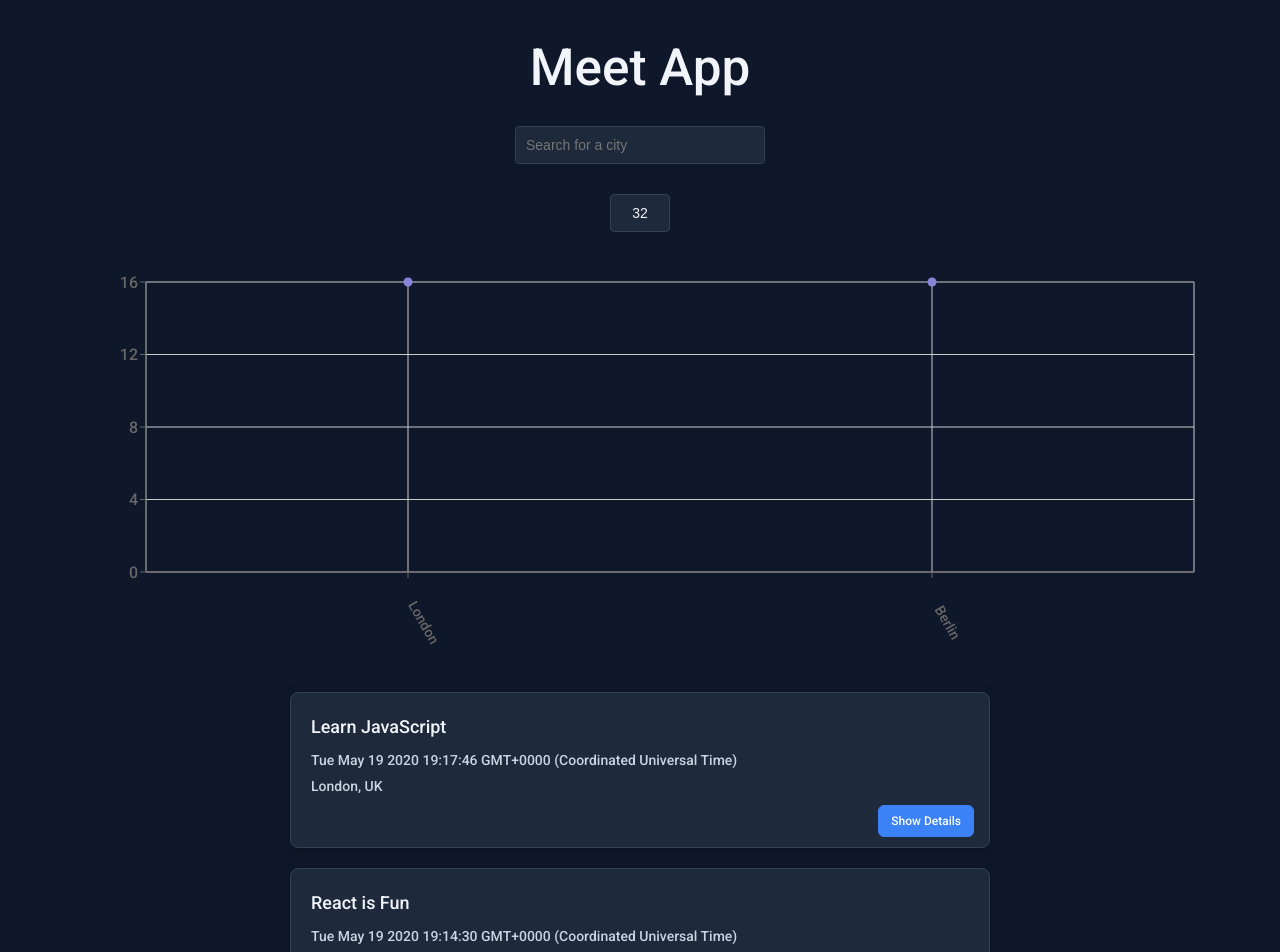
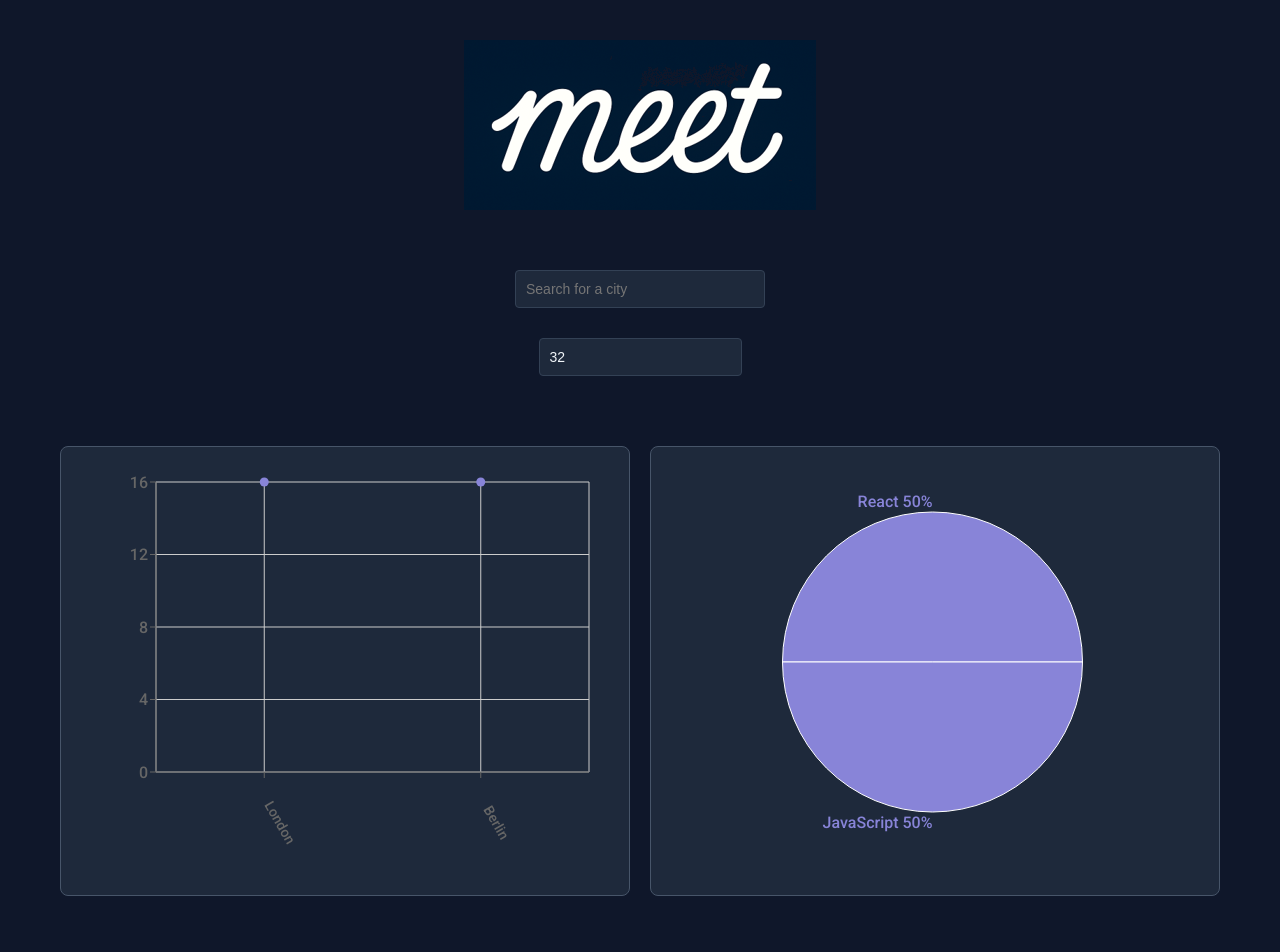
Before and after one commit to Jonnits/meet, a React (Vite) app: page / in a window 1280 px wide. Shown: the top 952 px of the page. Built offline with nearby package versions, Linux system fonts and the light colour scheme; what atatus-spa would draw is missing.

Commit message:
Added EventGenresChart and placed both charts into their own container

```diff
--- a/src/App.css
+++ b/src/App.css
@@ -95,11 +95,6 @@ input[type="number"]:focus {
 #number-of-events {
   display: flex;
   justify-content: center;
-}
-
-.number {
-  width: 60px;
-  text-align: center;
 }
 
 #event-list {
@@ -210,14 +205,6 @@ input[type="number"]:focus {
   }
 }
 
-.alerts-container {
-  position: fixed;
-  top: 0px;
-  left: 20px;
-  width: 250px;
-  z-index: 1000;
-}
-
 .loading-text {
   color: #cbd5e1;
   font-size: 16px;
--- a/src/App.jsx
+++ b/src/App.jsx
@@ -7,6 +7,7 @@ import { InfoAlert, ErrorAlert, WarningAlert } from './components/Alert';
 
 import './App.css';
 import CityEventsChart from './components/CityEventsChart';
+import EventGenresChart from './components/EventGenresChart';
 
 const App = () => {
   const [allLocations, setAllLocations] = useState([]);
@@ -18,16 +19,18 @@ const App = () => {
   const [infoAlert, setInfoAlert] = useState("");
   const [errorAlert, setErrorAlert] = useState("");
   const [warningAlert, setWarningAlert] = useState("");
+  const [windowWidth, setWindowWidth] = useState(window.innerWidth);
 
   useEffect(() => {
-    if (navigator.onLine) {
-      setWarningAlert("");
-    } else {
-      setWarningAlert("You are offline. The displayed events may not be up to date.");
-    }
-    fetchData();
-  }, [currentCity, currentNOE]);
+    const handleResize = () => {
+      setWindowWidth(window.innerWidth);
+    };
 
+    window.addEventListener('resize', handleResize);
+    return () => window.removeEventListener('resize', handleResize);
+  }, []);
+
+  useEffect(() => {
     const fetchData = async () => {
       if (!hasLoaded) {
         setIsLoading(true);
@@ -49,6 +52,14 @@ const App = () => {
       setHasLoaded(true);
     };
 
+    if (navigator.onLine) {
+      setWarningAlert("");
+    } else {
+      setWarningAlert("You are offline. The displayed events may not be up to date.");
+    }
+    fetchData();
+  }, [currentCity, currentNOE, hasLoaded]);
+
   if (isLoading && !hasLoaded) {
     return (
       <div className="App">
@@ -62,7 +73,7 @@ const App = () => {
 
   return (
     <div className="App">
-      <h1>Meet App</h1>
+      <img src="/meet-title-icon.png" alt="Meet logo" />
       <div className="alerts-container">
         {infoAlert.length ? <InfoAlert text={infoAlert} /> : null}
         {errorAlert.length ? <ErrorAlert text={errorAlert} /> : null}
@@ -78,8 +89,39 @@ const App = () => {
         onNumberChange={val => setCurrentNOE(Number(val))}
         setErrorAlert={setErrorAlert}
       />
-      <CityEventsChart allLocations={allLocations}
-      events={events} />
+      <div
+        className="charts-container"
+        style={{
+          display: 'grid',
+          gridTemplateColumns: windowWidth > 768 ? '1fr 1fr' : '1fr',
+          gap: '20px',
+          margin: '40px 0',
+          width: '100%'
+        }}
+      >
+        <div style={{
+          width: '100%',
+          height: '450px',
+          backgroundColor: '#1e293b',
+          border: '1px solid #475569',
+          borderRadius: '8px',
+          padding: '15px',
+          boxSizing: 'border-box'
+        }}>
+          <CityEventsChart allLocations={allLocations} events={events} />
+        </div>
+        <div style={{
+          width: '100%',
+          height: '450px',
+          backgroundColor: '#1e293b',
+          border: '1px solid #475569',
+          borderRadius: '8px',
+          padding: '15px',
+          boxSizing: 'border-box'
+        }}>
+          <EventGenresChart events={events} />
+        </div>
+      </div>
       <EventList events={events} />
     </div>
   );
--- a/src/components/CityEventsChart.jsx
+++ b/src/components/CityEventsChart.jsx
@@ -12,21 +12,23 @@ const CityEventsChart = ({ allLocations, events }) => {
   const [data, setData] = useState([]);
 
   useEffect(() => {
-    setData(getData());
-  }, [`${data}`]);
+    const getData = () => {
+      return allLocations.map((location) => {
+        const count = events.filter((event) => event.location === location).length
+        const city = location.split((/, | - /))[0]
+        return { city, count };
+      })
+    };
 
-  const getData = () => {
-    const data = allLocations.map((location) => {
-      const count = events.filter((event) => event.location === location).length
-      const city = location.split((/, | - /))[0]
-      return { city, count };
-    })
-    return data;
-  };
+    if (allLocations && events && allLocations.length > 0) {
+      setData(getData());
+    }
+  }, [allLocations, events]);
 
   return (
     <ResponsiveContainer width="99%" height={400}>
       <ScatterChart
+        data={data}
         margin={{
           top: 20,
           right: 20,
--- /dev/null
+++ b/src/components/EventGenresChart.jsx
@@ -0,0 +1,59 @@
+import React, { useState, useEffect } from 'react';
+import { ResponsiveContainer, PieChart, Pie } from 'recharts';
+
+const EventGenresChart = ({ events }) => {
+  const [data, setData] = useState([]);
+
+  const genres = ['React', 'JavaScript', 'Node', 'jQuery', 'Angular'];
+
+  useEffect(() => {
+    const getData = () => {
+      return genres.map(genre => {
+        const filteredEvents = events.filter(event => event.summary && event.summary.includes(genre));
+        return {
+          name: genre,
+          value: filteredEvents.length
+        };
+      });
+    };
+
+    if (events && Array.isArray(events) && events.length > 0) {
+      setData(getData());
+    }
+  }, [events, events?.length]);
+
+  const renderCustomizedLabel = ({ cx, cy, midAngle, outerRadius, percent, index }) => {
+    const RADIAN = Math.PI / 180;
+    const radius = outerRadius;
+    const x = cx + radius * Math.cos(-midAngle * RADIAN) * 1.07;
+    const y = cy + radius * Math.sin(-midAngle * RADIAN) * 1.07;
+    return percent ? (
+      <text
+        x={x}
+        y={y}
+        fill="#8884d8"
+        textAnchor={x > cx ? 'start' : 'end'}
+        dominantBaseline="central"
+      >
+        {`${genres[index]} ${(percent * 100).toFixed(0)}%`}
+      </text>
+    ) : null;
+  };
+
+  return (
+    <ResponsiveContainer width="99%" height={400}>
+      <PieChart>
+        <Pie
+          data={data}
+          dataKey="value"
+          fill="#8884d8"
+          labelLine={false}
+          label={renderCustomizedLabel}
+          outerRadius={150}
+        />
+      </PieChart>
+    </ResponsiveContainer>
+  );
+};
+
+export default EventGenresChart;
```
Also changed, not shown: public/meet-title-icon.png (added). Lines whose indentation alone changed are shown as unchanged.
